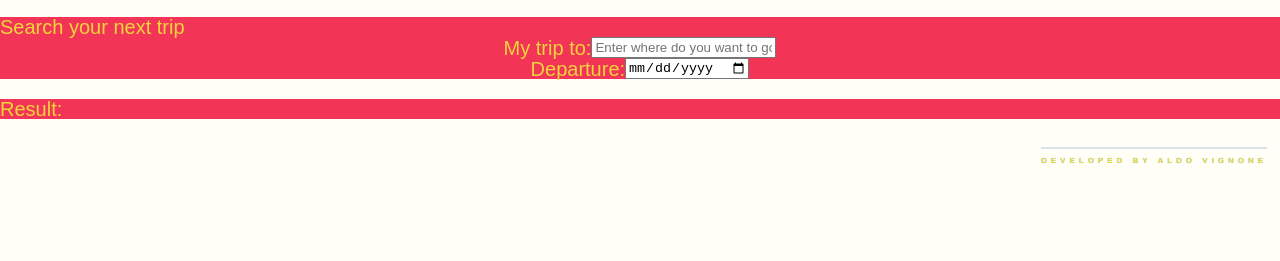
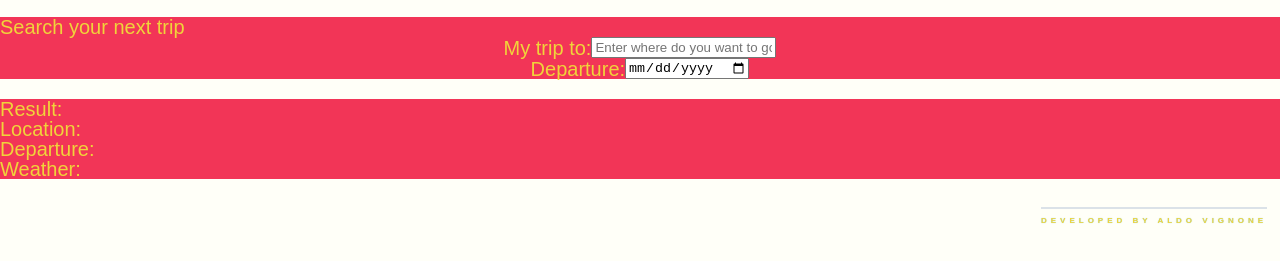
Before and after one commit to aldorianmode/travel-app-capstone, a website built with webpack: page src/client/views/index.html in a window 1280 px wide. Shown: the part 23-284 px from the top of the page. Built offline with nearby package versions, Linux system fonts and the light colour scheme.

Commit message:
Add div children in Result section to place API's result

```diff
--- a/src/client/views/index.html
+++ b/src/client/views/index.html
@@ -24,10 +24,19 @@
                 <h2>Result:</h2>
                 <div class="result-img"></div>
                 <div class="result-data">
-                    <div class="result-data__location"></div>
-                    <div class="result-data__departure"></div>
+                    <div class="result-data__location">
+                        <h3>Location:</h3>
+                        <div id="result-data__location"></div>
+                    </div>
+                    <div class="result-data__departure">
+                        <h3>Departure:</h3>
+                        <div id="result-data__departure"></div>
+                    </div>
                     <!--TODO: Add Save and Remove buttons-->
-                    <div class="result-data__weather"></div>
+                    <div class="result-data__weather">
+                        <h3>Weather:</h3>
+                        <div id="result-data__weather"></div>
+                    </div>
                 </div>
             </div>
             <!--
```
